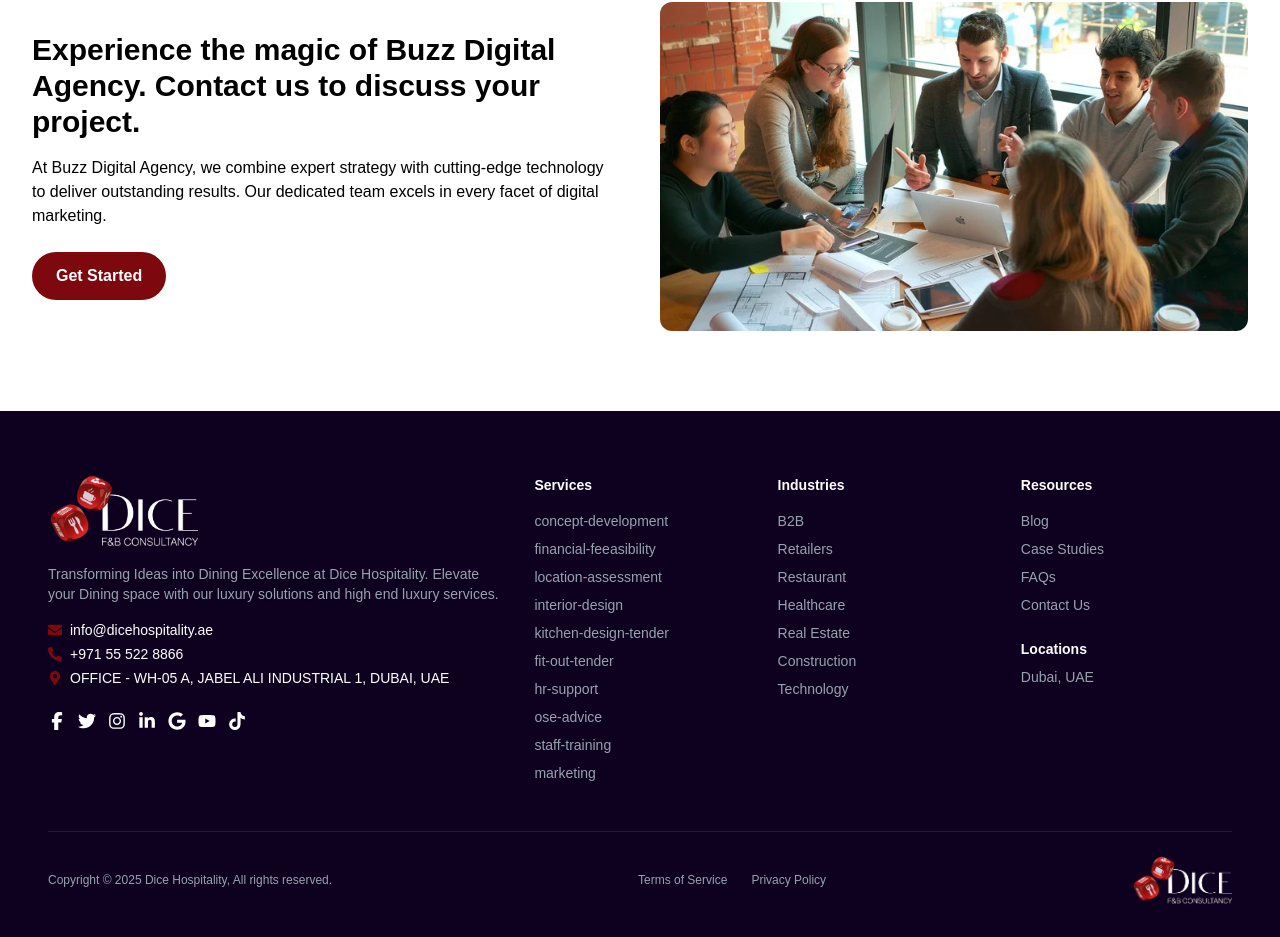
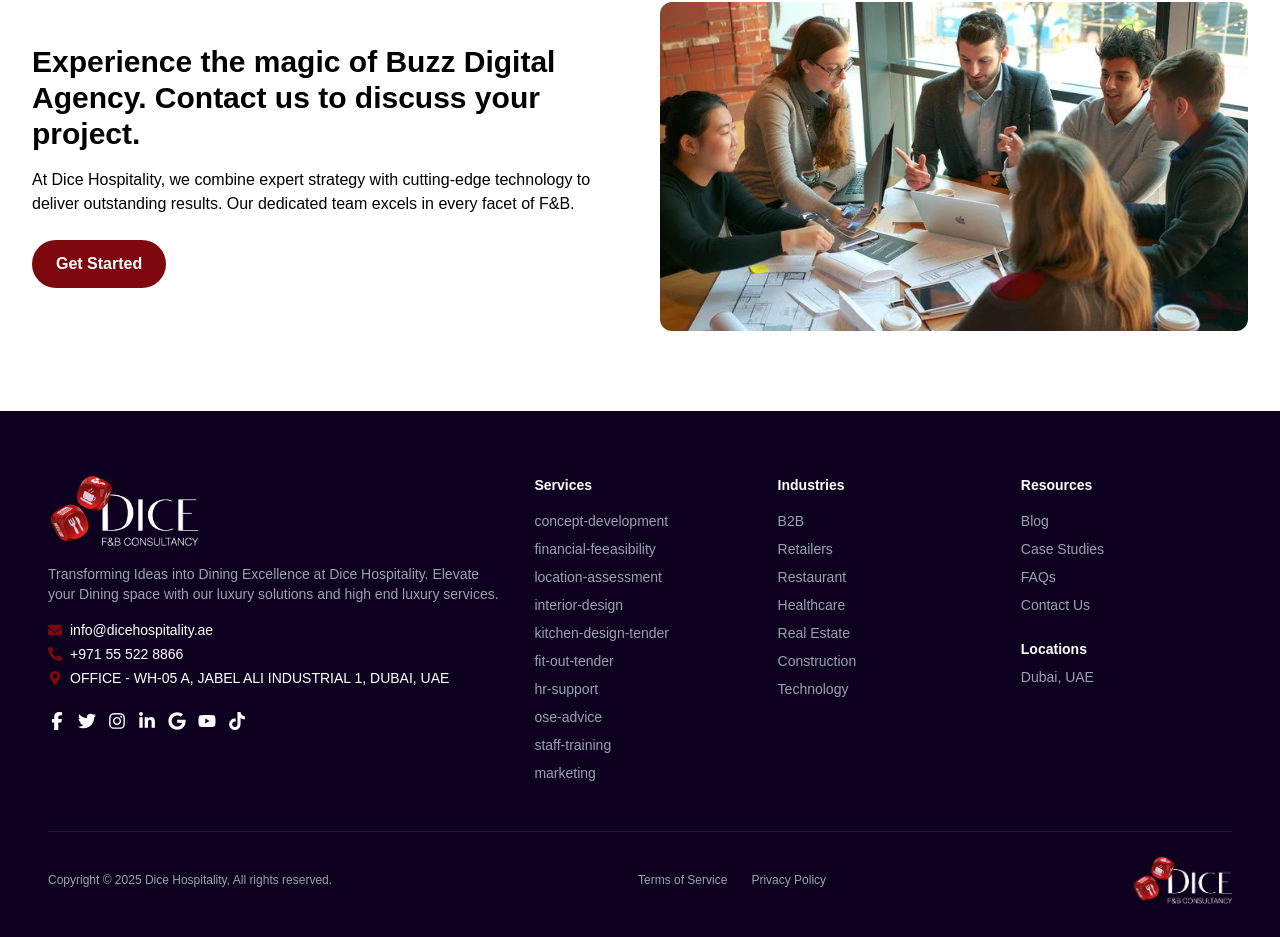
Before and after one commit to wdfitout/new-name, a Next.js app: page / in a window 1280 px wide. Shown: the part 3452-4389 px from the top of the page. Built offline with nearby package versions, Linux system fonts and the light colour scheme.

Commit message:
services

```diff
--- a/src/app/Componenets/Services.jsx
+++ b/src/app/Componenets/Services.jsx
@@ -131,7 +131,7 @@
               Experience the magic of Buzz Digital Agency. Contact us to discuss your project.
             </h3>
             <p className="mb-6">
-              At Buzz Digital Agency, we combine expert strategy with cutting-edge technology to deliver outstanding results. Our dedicated team excels in every facet of digital marketing.
+              At Dice Hospitality, we combine expert strategy with cutting-edge technology to deliver outstanding results. Our dedicated team excels in every facet of F&B.
             </p>
             <button className="bg-[#7D090F] text-white px-6 py-3 rounded-full font-semibold">
               Get Started
```
